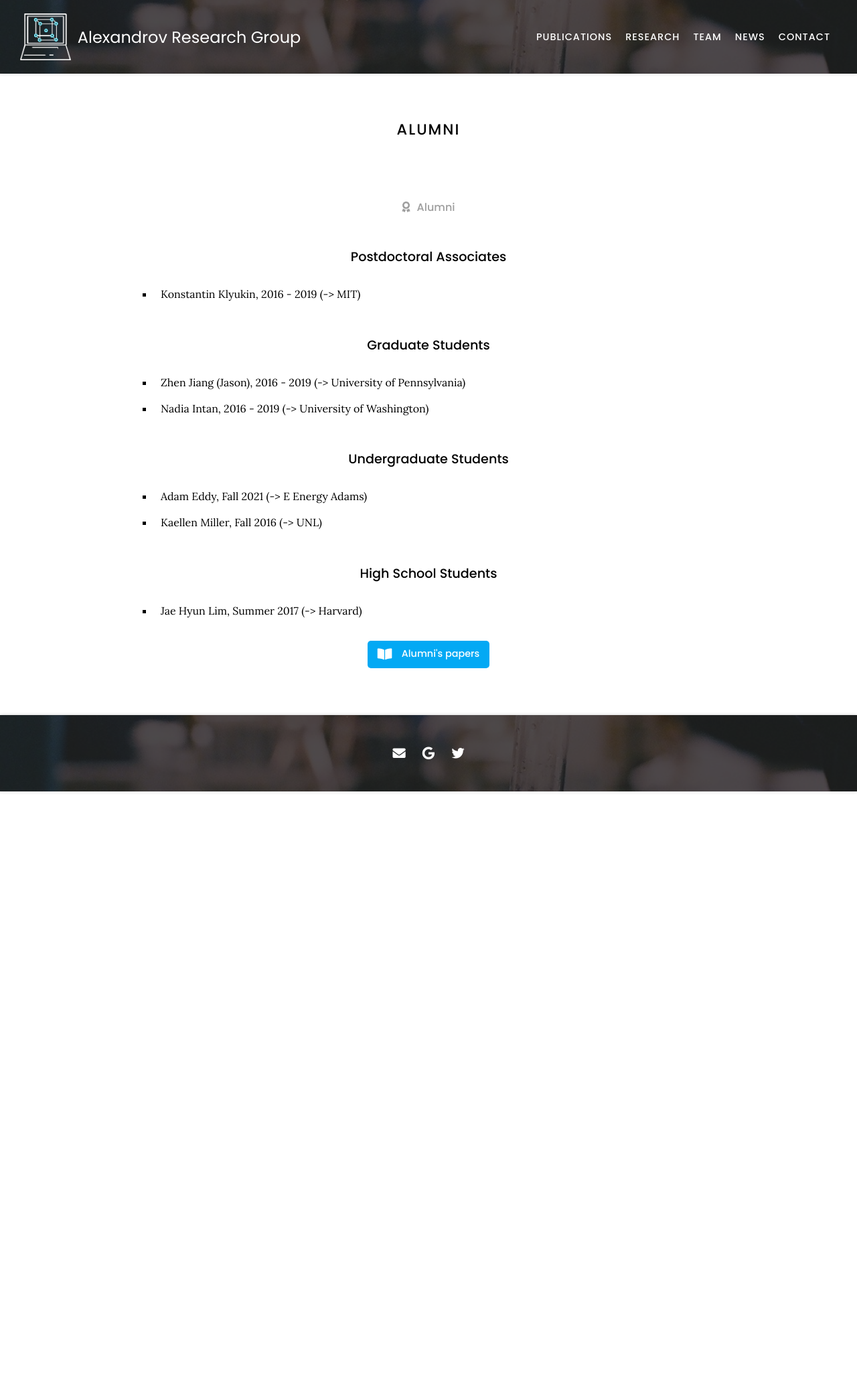
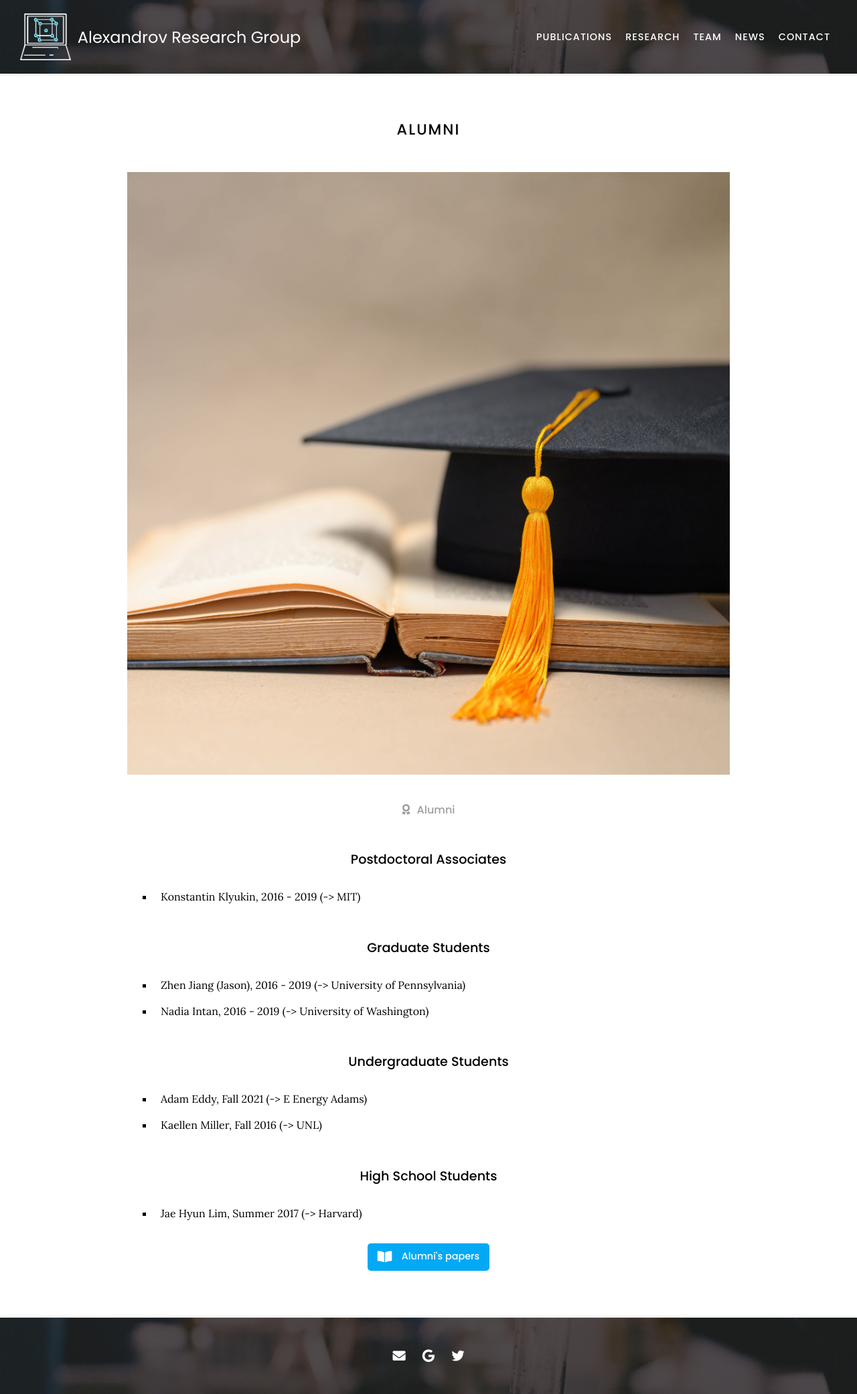
Before and after one commit to valexandrov/webpage, a Jekyll site: the page built from _members/alumni.md, in a window 1280 px wide. Shown: the whole page at 67% size. Built offline with Jekyll 4.4.1, drawn with Linux system fonts in a browser that asks for light colours; nearby versions of some CDN libraries; before the commit the page ends 1182 px from its top, so only the background shows below that.

Commit message:
update alumni page

```diff
--- a/_members/alumni.md
+++ b/_members/alumni.md
@@ -1,5 +1,6 @@
 ---
 name: Alumni
+image: images/alumni.jpeg
 role: alumni
 aliases:
   -
```
Also changed, not shown: images/alumni-2.jpeg (added), images/alumni.jpeg (added).
